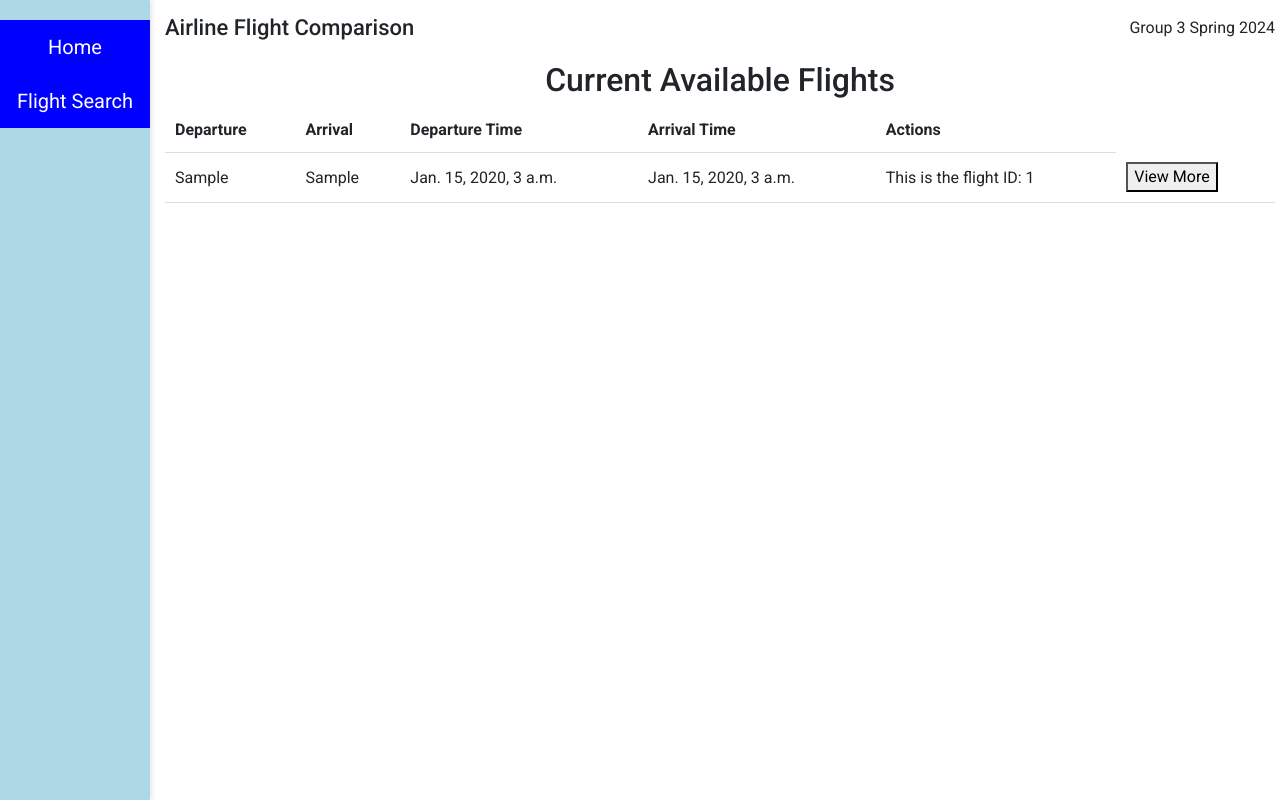
After one commit to UCCS-CS4300-5300/group3-spring2024, a Django app: page /flights/ in a window 1280 px wide. The commit adds this page. Run offline with Django 5.2, Linux system fonts and the light colour scheme; tables that the repository leaves empty hold one stand-in row (values such as "Sample post").

Commit message:
changed location of templates, added detailed view

```diff
--- a/flightcomparison/models.py
+++ b/flightcomparison/models.py
@@ -16,3 +16,6 @@ class Flight(models.Model):
 
     def __str__(self):
         return self.user.username + ": " + self.departure_location + " to " + self.arrival_location
+
+    def get_absolute_url(self):
+        return reverse('flight_detail', args=[str(self.id)])
--- a/flightcomparison/templates/flight_compare.html
+++ b/flightcomparison/templates/flightcomparison/flight_compare.html
@@ -1,4 +1,4 @@
-{% extends 'flight_search.html' %}
+{% extends 'flightcomparison/flight_search.html' %}
 
 {% block flightSearch %}
 <h2>Comparing Flights</h2>
--- /dev/null
+++ b/flightcomparison/templates/flightcomparison/flight_list.html
@@ -0,0 +1,28 @@
+{% extends "flightcomparison/application.html" %}
+
+{% block content %}
+    <h2 style="text-align: center;">Current Available Flights</h2>
+    {% if flight_list %}
+        <table>
+            <tr>
+                <th>Departure</th>
+                <th>Arrival</th>
+                <th>Departure Time</th>
+                <th>Arrival Time</th>
+                <th>Actions</th>
+            </tr>
+            {% for flight in flight_list %}
+            <tr>
+                <td>{{ flight.departure_location }}</td>
+                <td>{{ flight.arrival_location }}</td>
+                <td>{{ flight.departure_time }}</td>
+                <td>{{ flight.arrival_time }}</td>
+                <td>This is the flight ID: {{ flight.id }}</td>
+                <td><button class="page-button" >View More</button></td>
+            </tr>
+            {% endfor %}
+        </table>
+    {% else %}
+        <p>No Flights currently in the database.</p>
+    {% endif %}
+{% endblock %}
--- a/flightcomparison/templates/flight_search.html
+++ b/flightcomparison/templates/flightcomparison/flight_search.html
@@ -1,4 +1,4 @@
-{% extends "application.html" %}
+{% extends "flightcomparison/application.html" %}
 {% block content %}
 <div class="container">
     <h2 style="text-align: center;">Flight Search</h2>
--- a/flightcomparison/templates/flight_search_blank.html
+++ b/flightcomparison/templates/flightcomparison/flight_search_blank.html
@@ -1,4 +1,4 @@
-{% extends 'flight_search.html' %}
+{% extends 'flightcomparison/flight_search.html' %}
 
 {% block flightSearch %}
 {% if flights %}
--- a/flightcomparison/templates/flight_search_data.html
+++ b/flightcomparison/templates/flightcomparison/flight_search_data.html
@@ -1,4 +1,4 @@
-{% extends 'flight_search.html' %}
+{% extends 'flightcomparison/flight_search.html' %}
 
 {% block flightSearch %}
 {% if flights %}
--- a/flightcomparison/templates/home.html
+++ b/flightcomparison/templates/flightcomparison/home.html
@@ -1,4 +1,4 @@
-{% extends "application.html" %}
+{% extends "flightcomparison/application.html" %}
 
 {% block content %}
     <h2 style="text-align: center;">Current Available Flights</h2>
@@ -8,7 +8,7 @@
             <div class="accordion-item border-0">
                 <h5 class="acordion-header">
                     Flight from {{flight.departure_location}} to {{flight.arrival_location}}
-                    <button class="btn btn-primary" type="button" data-bs-toggle="collapse" data-bs-target="#collapse_{{ forloop.counter }}" aria-expanded="true" aria-controls="collapse_{{ forloop.counter }}">View More</button>
+                    <button><a button class="btn btn-primary" href="{% url 'flight_detail' flight.id %}" type="button" data-bs-toggle="collapse" data-bs-target="#collapse_{{ forloop.counter }}" aria-expanded="true" aria-controls="collapse_{{ forloop.counter }}">View More</a></button>
                 </h5>
                 <div id="collapse_{{ forloop.counter }}" class="accordion-collapse collapse" aria-labelledby="headingOne" data-bs-parent="#accordionExample">
                     <div class="accordion-body">
--- a/flightcomparison/urls.py
+++ b/flightcomparison/urls.py
@@ -9,4 +9,6 @@ urlpatterns = [
     path('flight_search/', views.flight_search, name='flight_search'),
     path('flight_search/query', views.flight_search_data, name='flight_search_data'),
     path('compare/<int:flight_1_id>/<int:flight_2_id>/<str:sort>', views.compare, name="compare"),
+    path('flights/', views.FlightList.as_view(), name='flights'),
+    path('flight/<int:pk>/', views.FlightDetail.as_view(), name='flight_detail'),
 ]
--- a/flightcomparison/views.py
+++ b/flightcomparison/views.py
@@ -10,6 +10,21 @@ from .models import *
 '''
 General Views
 '''
+class FlightList(generic.ListView):
+    model = Flight
+
+class FlightDetail(generic.DetailView):
+
+    model = Flight
+    def get_context_data(self, **kwargs):
+        context = super().get_context_data(**kwargs)
+
+        flight_instance = FlightList()
+        flight_list = flight_instance.get_queryset()
+
+        context['flight_list'] = flight_list
+
+        return context
 #home view
 def home(request):
   response = serializers.FlightListView.get(request)
@@ -21,7 +36,7 @@ def flight_search(request):
     response = serializers.FlightListView.get(request)
     binary = response.content
     data = json.loads((binary).decode())
-    return render(request, 'flight_search_blank.html', {'flights': data['data']})
+    return render(request, 'flightcomparison/flight_search_blank.html', {'flights': data['data']})
 
 def flight_search_data(request):
     #for comparison
@@ -47,11 +62,11 @@ def flight_search_data(request):
 
     for flight in flights:
         print(flight.id)
-    return render(request, 'flight_search_data.html', {'flights': flights})
+    return render(request, 'flightcomparison/flight_search_data.html', {'flights': flights})
 
 
 def compare(request, flight_1_id, flight_2_id, sort):
     flight1 = get_object_or_404(Flight, pk=flight_1_id)
     flight2 = get_object_or_404(Flight, pk=flight_2_id)
 
-    return render(request, 'flight_compare.html', {'flight1': flight1, 'flight2': flight2, 'sort': sort})
+    return render(request, 'flightcomparison/flight_compare.html', {'flight1': flight1, 'flight2': flight2, 'sort': sort})
```
Also changed, not shown: flightcomparison/templates/flightcomparison/flight_detail.html (added, +50 -0 lines), flightcomparison/templates/flightcomparison/application.html (renamed from flightcomparison/templates/application.html).
